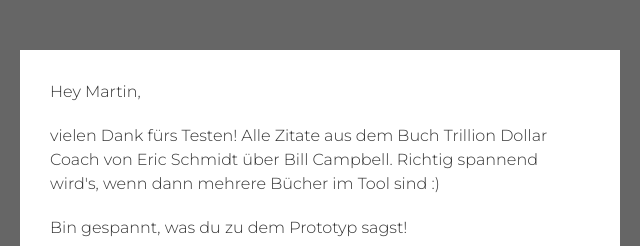
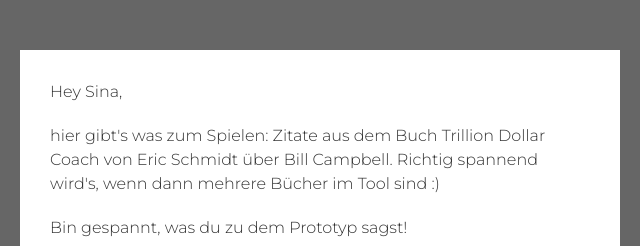
Before and after one commit to fwittel/Polygraph_PoC, a website built with webpack: page dist/Sina/index.html in a window 1280 px wide. Shown: the top 246 px of the page, 320-960 px from the left. Built offline with nearby package versions, Linux system fonts and the light colour scheme.

Commit message:
Revert "Changed to Martin"
This reverts commit 8ee7a25eb759672310783623538959f5be298e1b.

```diff
--- a/dist/Sina/index.html
+++ b/dist/Sina/index.html
@@ -47,8 +47,8 @@
 
             <div class="uk-modal-body" uk-overflow-auto>
 
-                <p>Hey Martin,</p>
-                <p>vielen Dank fürs Testen! Alle Zitate aus dem Buch <a href="https://www.trilliondollarcoach.com" target="_blank">Trillion Dollar Coach</a> von Eric Schmidt über Bill Campbell. Richtig spannend wird's, wenn dann mehrere Bücher im Tool sind :)</p>
+                <p>Hey Sina,</p>
+                <p>hier gibt's was zum Spielen: Zitate aus dem Buch <a href="https://www.trilliondollarcoach.com" target="_blank">Trillion Dollar Coach</a> von Eric Schmidt über Bill Campbell. Richtig spannend wird's, wenn dann mehrere Bücher im Tool sind :)</p>
                 <p>Bin gespannt, was du zu dem Prototyp sagst!</p>
                 <p>Lg,<br>   Fabian</p>
                 <p>P.S.: Funktioniert am besten in Chrome, bisher nur am Laptop, nicht am Handy.</p>
```
Also changed, not shown: 2 other files.
